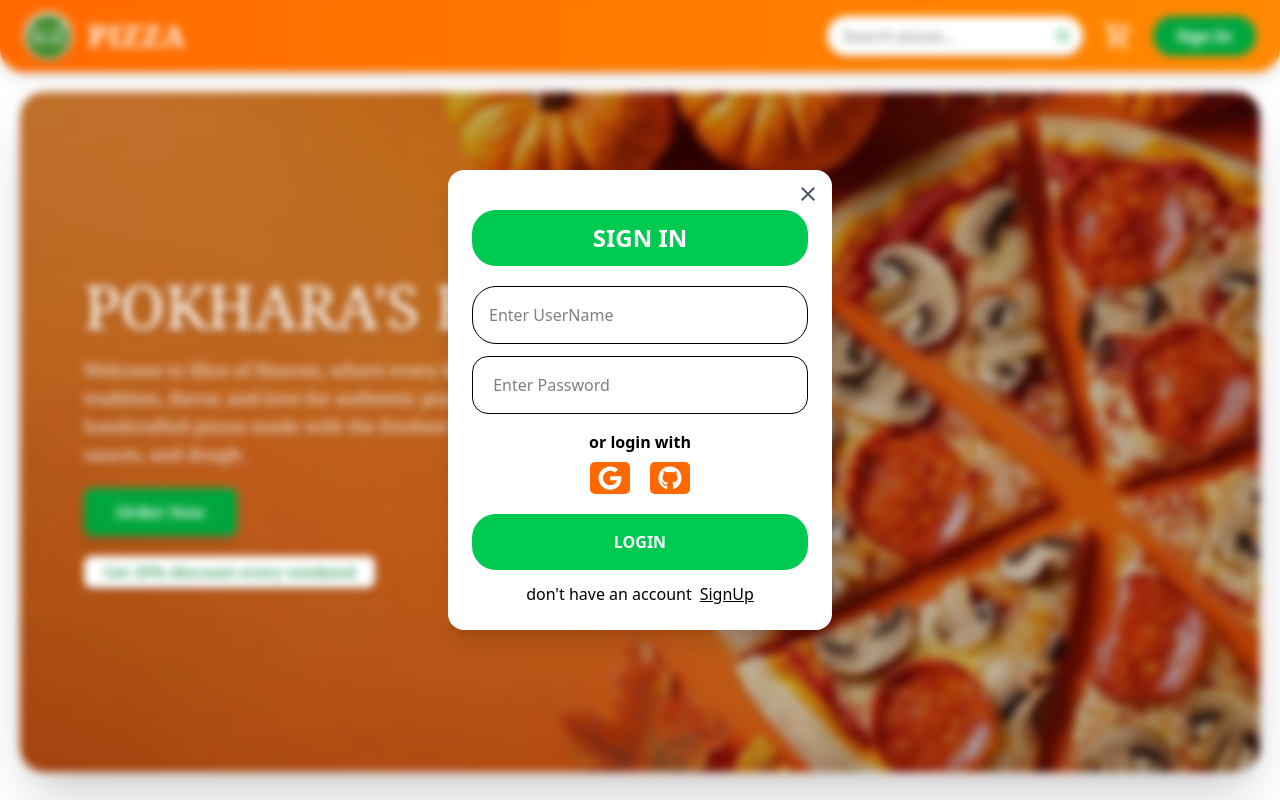
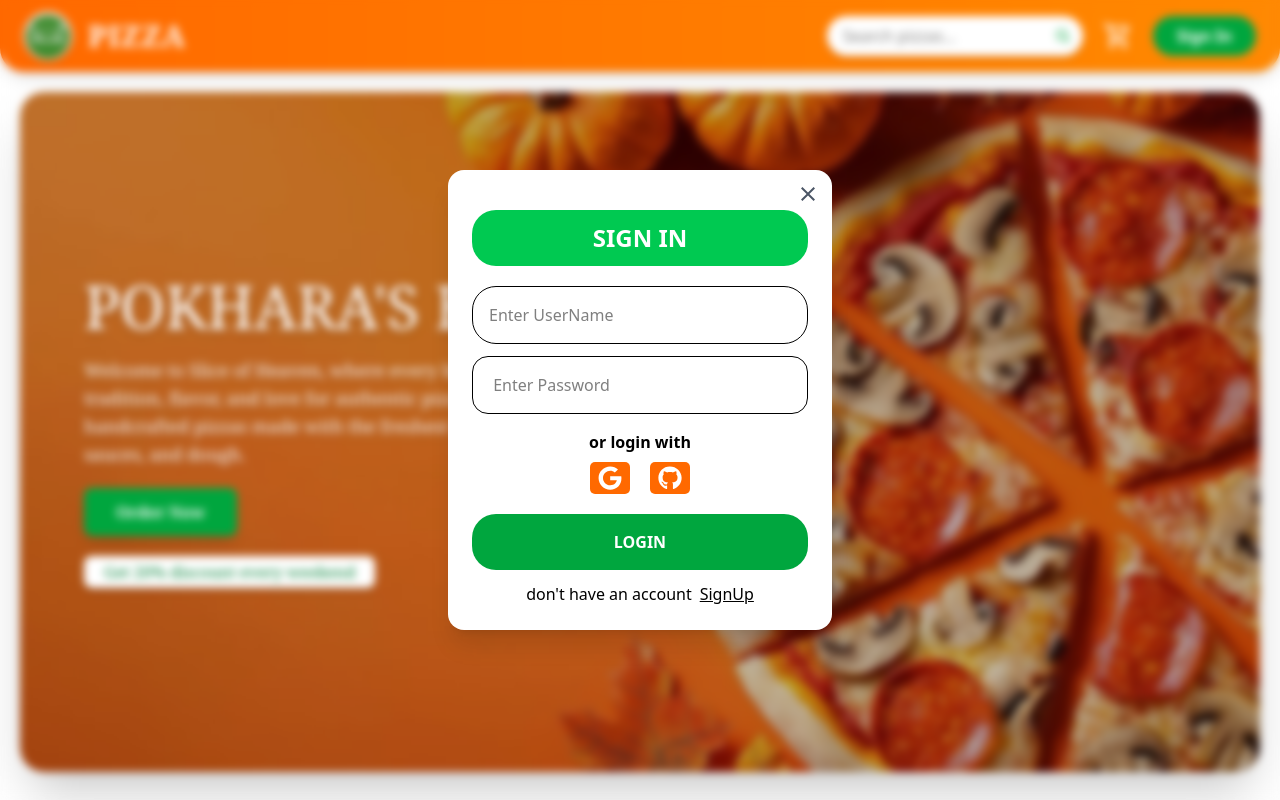
Before and after one commit to Gaurvv/E-commerce, a React (Vite) app: page / in a window 1280 px wide. Both pictures are taken after a click on the button "Sign In". Shown: the top 800 px of the page. Built offline with nearby package versions, Linux system fonts and the light colour scheme.

Commit message:
Update NavBar button background color from green-500 to green-600

```diff
--- a/src/Components/Navbar/NavBar.jsx
+++ b/src/Components/Navbar/NavBar.jsx
@@ -75,7 +75,7 @@ function NavBar() {
                 <li  className= " hoevr:cursor-pointer  bg-orange-500    w-10 h-8 rounded-[5px]  flex justify-center items-center text-white  hover:cursor-pointer  "  ><FaGithub /></li>
               </ul>
 
-            <button className="  uppercase text-white  w-full bg-green-500 hover:bg-orange-500 hover:cursor-pointer  font-bold py-4 rounded-3xl transition">
+            <button className="  uppercase text-white  w-full bg-green-600 hover:bg-orange-500 hover:cursor-pointer  font-bold py-4 rounded-3xl transition">
               Login
             </button>
             <p  className=" pt-3 flex  gap-2 justify-center items-center" >don't have an account <a className="underline"  href="#">SignUp</a>  </p>
```
